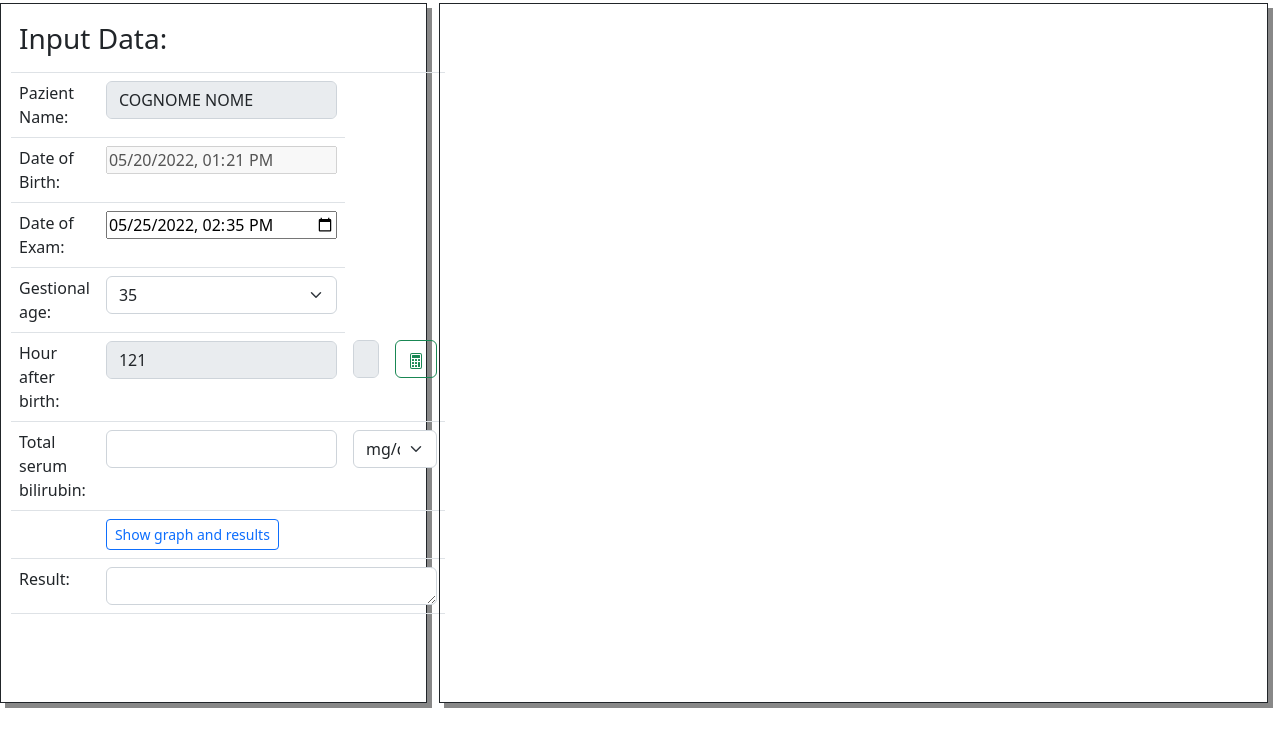
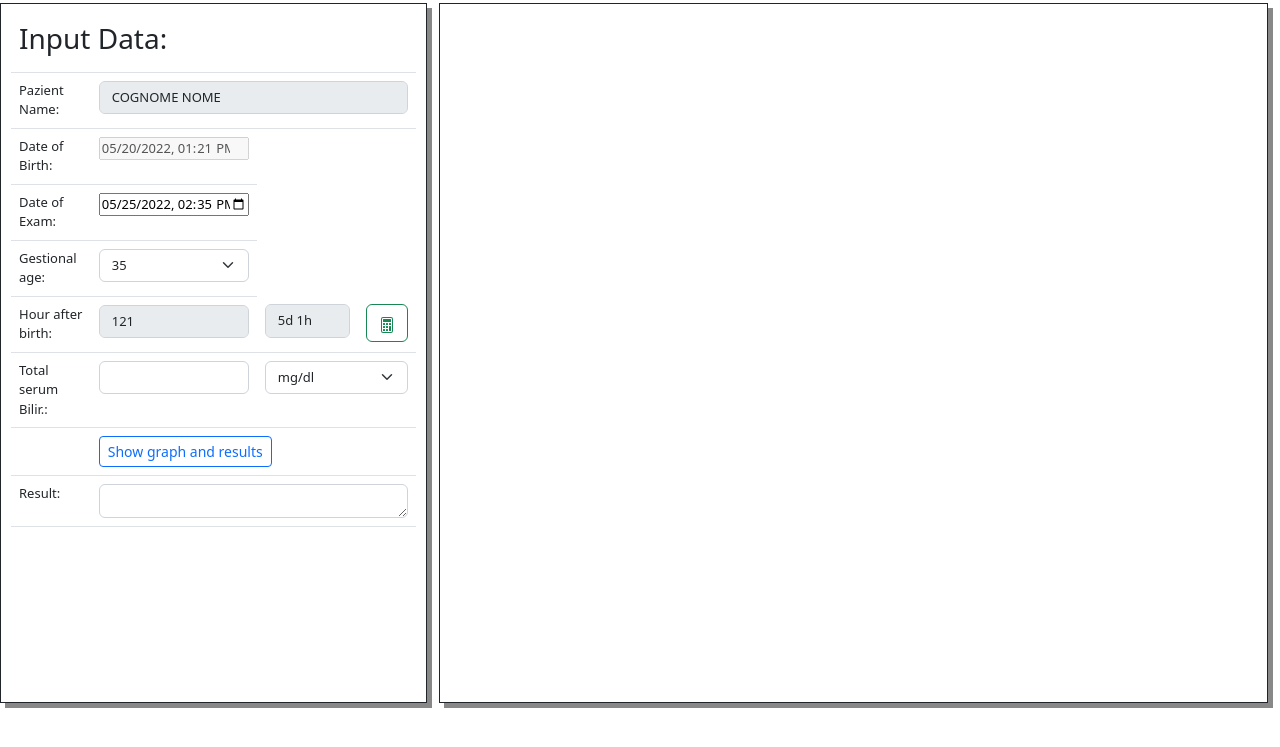
Before and after one commit to Alby2901/webapps1, a plain HTML site: page bilinice/index.html in a window 1280 px wide. Shown: the part 53-800 px from the top of the page. Drawn offline with nearby package versions, Linux system fonts and the light colour scheme.

Commit message:
20220525-01

```diff
--- a/bilinice/index.html
+++ b/bilinice/index.html
@@ -16,8 +16,8 @@
     <!-- Caricamento da locale -->
     <link href="css/bootstrap.min.css" rel="stylesheet">
 
-    <!-- main.css NON UTILIZZATO -->
-    <!-- <link rel='stylesheet' type='text/css' media='screen' href='main.css'> -->
+    <!-- main.css -->
+    <link rel='stylesheet' type='text/css' media='screen' href='main.css'>
 
     <!-- Day.js -->
     <!-- Caricamento da remoto -->
@@ -36,7 +36,7 @@
 
 </head>
 
-<body>
+<body class="fontsize">
 
     <header class="container-fluid">
         <div class="row">
@@ -57,7 +57,7 @@
     <div id="container" class="container-fluid">
         <div class="row">
             <!-- left side for data and button -->
-            <aside class="col-4" style="border: 1px solid; padding: 10px; box-shadow: 5px 5px #888888">
+            <aside class="col-4 shadowbox">
                 <form>
                     <table class="table">
                         <tbody>
@@ -72,7 +72,7 @@
                                 <td class="">
                                     Pazient Name:
                                 </td>
-                                <td class="">
+                                <td class="maxwith" colspan="3">
                                     <!-- <label for="pazCognNom" class="form-label">Pazient Name</label> -->
                                     <input type="text" class="form-control" id="pazCognNom">
                                 </td>
@@ -84,7 +84,7 @@
                                 </td>
                                 <td>
                                     <input type="datetime-local" id="DayTimeofBirth" name="DayTimeofBirth"
-                                        class="form-comtrol" value="2018-06-12T19:30" min="2018-06-07T00:00">
+                                        class="maxwith form-comtrol" value="2018-06-12T19:30" min="2018-06-07T00:00">
                                 </td>
                             </tr>
                             <!-- Date of birth old-->
@@ -150,7 +150,7 @@
                                 </td>
                                 <td>
                                     <input type="datetime-local" id="DayTimeofExam" name="DayTimeofExam"
-                                        class="form-comtrol" value="2018-06-12T19:30" min="2018-06-07T00:00">
+                                        class="maxwith form-comtrol" value="2018-06-12T19:30" min="2018-06-07T00:00">
                                 </td>
                             </tr>
                             <!-- Date of Exam old -->
@@ -211,7 +211,7 @@
 
                                 <td>
                                     <!-- <label for="pazOraNasc" class="form-label">ora</label> -->
-                                    <select id="pazEtaGest" class="form-select" aria-label="Gestional age">
+                                    <select id="pazEtaGest" class="maxwith form-select" aria-label="Gestional age">
                                         <option selected>Gestional Age</option>
                                         <option value="23">23</option>
                                         <option value="24">24</option>
@@ -238,10 +238,10 @@
                                     Hour after birth:
                                 </td>
                                 <td>
-                                    <input type="text" class="form-control" id="hourAfterBirth">
+                                    <input type="text" class="maxwith form-control" id="hourAfterBirth">
                                 </td>
                                 <td>
-                                    <input type="text" class="form-control" id="dayHourAfterBirth">
+                                    <input type="text" class="maxwith minwith form-control" id="dayHourAfterBirth">
                                 </td>
                                 <td>
                                     <!-- <button type="button" id = "calcButton" class="btn btn-outline-success" onclick="calcolaValori()" value="Calcola"> -->
@@ -262,10 +262,10 @@
                             <!-- Total serum bilirubin -->
                             <tr>
                                 <td>
-                                    Total serum bilirubin:
+                                    Total serum Bilir.:
                                 </td>
                                 <td>
-                                    <input type="text" class="form-control" id="totalSerumBili">
+                                    <input type="text" class="maxwith form-control" id="totalSerumBili">
                                 </td>
                                 <td colspan="2">
                                     <!-- <label for="pazOraNasc" class="form-label">ora</label> -->
@@ -301,8 +301,7 @@
 
             <!-- space for graph -->
             <main id="maincontent" class="col-8" >
-                <div id="main" style=" height:700px;
-                border: 1px solid; padding: 10px; box-shadow: 5px 5px #888888"></div>
+                <div id="main" style=" height:700px" class="shadowbox"></div>
                 <!-- <div id=" main"></div> -->
                 <!-- <script type="text/javascript" src="graficolinearenew.js"></script> -->
             </main>
--- a/bilinice/main.css
+++ b/bilinice/main.css
@@ -1,55 +1,27 @@
-header {
-    height: 50px;
-    background-color: green;
-    padding: 0px;
-    margin: 0px;
+.maxwith {
+    max-width: 150px;
 }
 
-header h1{
-    color: white;
+.minwith {
+    min-width: 75px;
 }
 
-#navbar {
-    height: 25px;
-    background-color: grey;
-    padding: 0px;
-    margin: 0px;
-    color: white;
-    font-size: larger;
-    font-family: sans-serif;
+.fontsize {
+    font-size: small;
+}
+
+.form-select {
+    font-size: small;
+}
+
+.form-control {
+    font-size: small;
+}
+
+.shadowbox {
+    border: 1px;
+    border-style: solid;
+    padding: 10px;
+    box-shadow: 5px 5px #888888;
 
 }
-
-h1 {
-    color: green;
-    text-align: center;
-}
-
-main h1 {
-    color: blueviolet;
-
-}
-
-
-
-#maincontent {
-    color: blue;
-}
-
-div#container {
-display:flex;
-}
-
-#container aside {
-    background-color: lightgray;
-    padding-left: 10px;
-    padding-right: 10px;
-    flex: 1;
-}
-
-#container main {
-    background-color: white;
-    margin-right: 10px;
-    margin-left: 10px;
-    flex: 2;
-}
--- a/bilinice/main.js
+++ b/bilinice/main.js
@@ -16,7 +16,84 @@ const MGDL_PRECISION = 2;
 const TOLLERANCE_0_6 = 0.05;
 const TOLLERANCE_6_12 = 0.10;
 const MMOL2MGDL = 17.09;
-const dataObj = {lang:'', pazCognome:'', pazNome:'', pazDataNascCompl:'', pazEtaGest:0, esameUnitMis:'', hourBirthExam:0, diffDayHour:'', bilirubinaSerum:0};
+const dataObj = { lang: '', pazCognome: '', pazNome: '', pazDataNascCompl: '', pazEtaGest: 0, esameUnitMis: '', hourBirthExam: 0, diffDayHour: '', bilirubinaSerum: 0 };
+
+const languageTerms = {
+    IT: {
+        app_name: "Calcolatore Bilirubina Nice",
+        bilirubinevaluation: "Valutazione della Birilubina",
+        butcalc: "calcola",
+        dateexam: "data e ora esame",
+        dateformat: "DD/MM/YYYY",
+        datetimebirth: "data e ora di nascita",
+        day: "g",
+        eg: "EG",
+        errdata: "dati errati",
+        examvalue: "bilirubina totale",
+        exanguino: "eseguire exanguino trasfusione",
+        exchangeseries: "exanguino trasfusione",
+        exit: "esci",
+        gestionalage: "età gestionale",
+        hour: "h",
+        hourlife: "ore di vita",
+        invaliddate: "La data di nascita è posteriore alla data dell'esame",
+        invalideg: "Età Gestazionale non selezionata",
+        invalidexamdate: "La data della misurazione della bilirubina non può essere maggiore della data odierna",
+        memudisclaimer: "Disclaimer",
+        menuabout: "Informazioni",
+        menureference: "Referenze",
+        noneval: "non valutabile",
+        normal: "Valori Normali",
+        nullexam: "Valore della bilirubina non definito",
+        pazname: "cognome e nome",
+        photoseries: "fototerapia",
+        phototerapy: "eseguire fototerapia",
+        phototerapy_6: "consigliata la foterapia",
+        r3_6: "ripetere l'esame entro 6 ore",
+        r6_12: "ripetere l'esame tra 6 - 12 ore",
+        tooold: "E' possibile effettuare una valutazioneIt solo fino a 14 giorni di vita",
+        umis: "mmol/dL",
+        verify: "verifica",
+        visualizegraph: "visualizza grafico"
+    },
+    EN: {
+        app_name: "Nice Guideline Bilirubin Calculator",
+        bilirubinevaluation: "Bilirubin Evaluation",
+        butcalc: "evaluate",
+        dateexam: "time and date of exam",
+        dateformat: "MM/DD/YYYY",
+        datetimebirth: "time and date of birth",
+        day: "d",
+        eg: "GA",
+        errdata: "incorrect data",
+        examvalue: "total serum bilirubin",
+        exanguino: "Perform Exchange Tranfusion",
+        exchangeseries: "exchange tranfusion",
+        exit: "exit",
+        gestionalage: "gestional age",
+        hour: "h",
+        hourlife: "hours after birth",
+        invaliddate: "The birth date is later than the date of bilirubin measurement ",
+        invalideg: "Gestional Age not selected ",
+        invalidexamdate: "The date of the bilirubin measurement can not be greater than the current date ",
+        memudisclaimer: "Disclaimer",
+        menuabout: "Info",
+        menureference: "References",
+        noneval: "non evaluable",
+        normal: "Normal Value",
+        nullexam: "bilirubin measurement not defined",
+        pazname: "patient name",
+        photoseries: "phototherapy",
+        phototerapy: "Start Photherapy",
+        phototerapy_6: "Consider Photherapy",
+        r3_6: "Repeat bilirubin measurement in 6 hours",
+        r6_12: "Repeat bilirubin measurement in 6 - 12 hours",
+        tooold: "It can perform an assessment only up to day 14 of  life ",
+        umis: "mmol/dL",
+        verify: "verify",
+        visualizegraph: "show graph"
+    }
+};
 
 //inputData = [pazCognome, pazNome, pazDataNascCompl, pazEtaGest, esameUnitMis];
 
@@ -24,8 +101,8 @@ const dataObj = {lang:'', pazCognome:'', pazNome:'', pazDataNascCompl:'', pazEta
 document.addEventListener('DOMContentLoaded', () => {
 
     // defin event handler for the two buttons
-    document.getElementById('calcButton').addEventListener("click", () => {calcolaValori()});
-    document.getElementById('resultButton').addEventListener("click", () => {onClickBtnShowGraph()});
+    document.getElementById('calcButton').addEventListener("click", () => { calcolaValori() });
+    document.getElementById('resultButton').addEventListener("click", () => { onClickBtnShowGraph() });
 
     // read parameter from query string and set value in inpuput data obj
     getInputDataFromQueryString();
@@ -49,7 +126,8 @@ document.addEventListener('DOMContentLoaded', () => {
 
 
     // Test functions
-    // mmol2mgdl(201);
 
+    console.log("IT App = " + languageTerms.IT.app_name);
+    console.log("EN App = " + languageTerms.EN.app_name);
 
 });
--- /dev/null
+++ b/bilinice/main_old.css
@@ -0,0 +1,55 @@
+header {
+    height: 50px;
+    background-color: green;
+    padding: 0px;
+    margin: 0px;
+}
+
+header h1{
+    color: white;
+}
+
+#navbar {
+    height: 25px;
+    background-color: grey;
+    padding: 0px;
+    margin: 0px;
+    color: white;
+    font-size: larger;
+    font-family: sans-serif;
+
+}
+
+h1 {
+    color: green;
+    text-align: center;
+}
+
+main h1 {
+    color: blueviolet;
+
+}
+
+
+
+#maincontent {
+    color: blue;
+}
+
+div#container {
+display:flex;
+}
+
+#container aside {
+    background-color: lightgray;
+    padding-left: 10px;
+    padding-right: 10px;
+    flex: 1;
+}
+
+#container main {
+    background-color: white;
+    margin-right: 10px;
+    margin-left: 10px;
+    flex: 2;
+}
```
Also changed, not shown: bilinice/flash_code/BilirubinaNiceFlashInterface.jpg (added), 1 other file.
